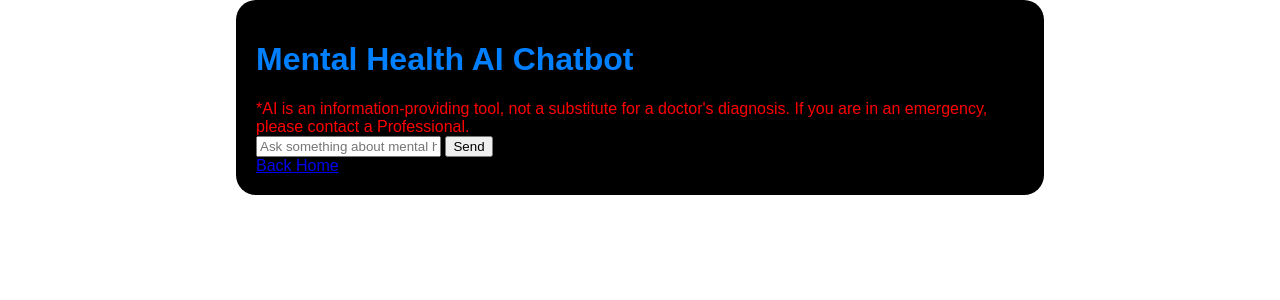
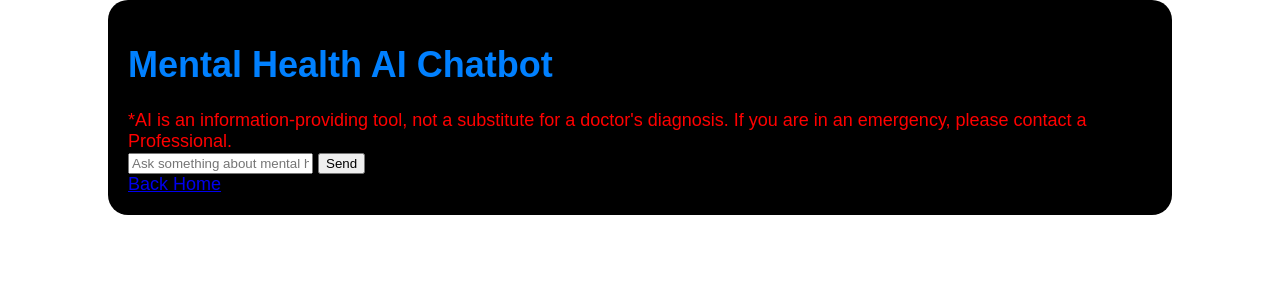
Before and after one commit to 4869vn-sketch/mental-health-web, a Flask app: page /chatbot in a window 1280 px wide. Shown: the top 300 px of the page. Run offline with Flask 3, Linux system fonts and the light colour scheme.

Commit message:
Update Chatbot.html

```diff
--- a/templates/Chatbot.html
+++ b/templates/Chatbot.html
@@ -6,6 +6,7 @@
         background: #ffffff;
         color: red;
         font-family: Arial;
+        font-size: 18px;
         display: flex;
         justify-content: center;
         align-items: flex-start;
@@ -13,7 +14,7 @@
         margin: 0;
     }
     .container {
-       width: 60%;
+       width: 80%;
        background: #000000;
        padding: 20px;
        border-radius: 20px;
```
